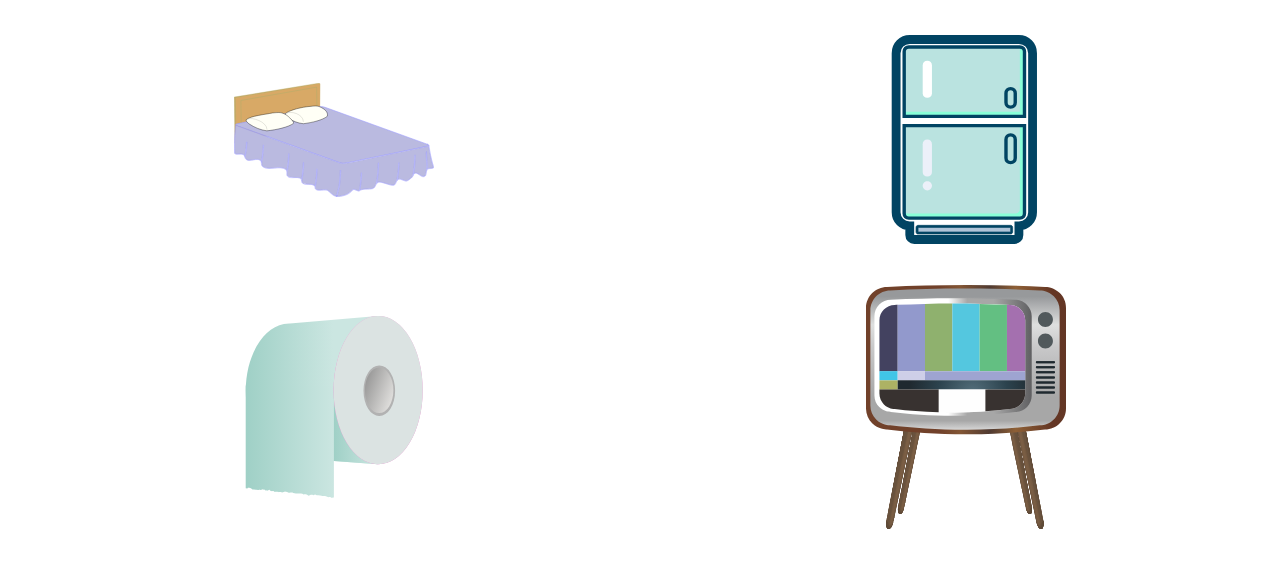
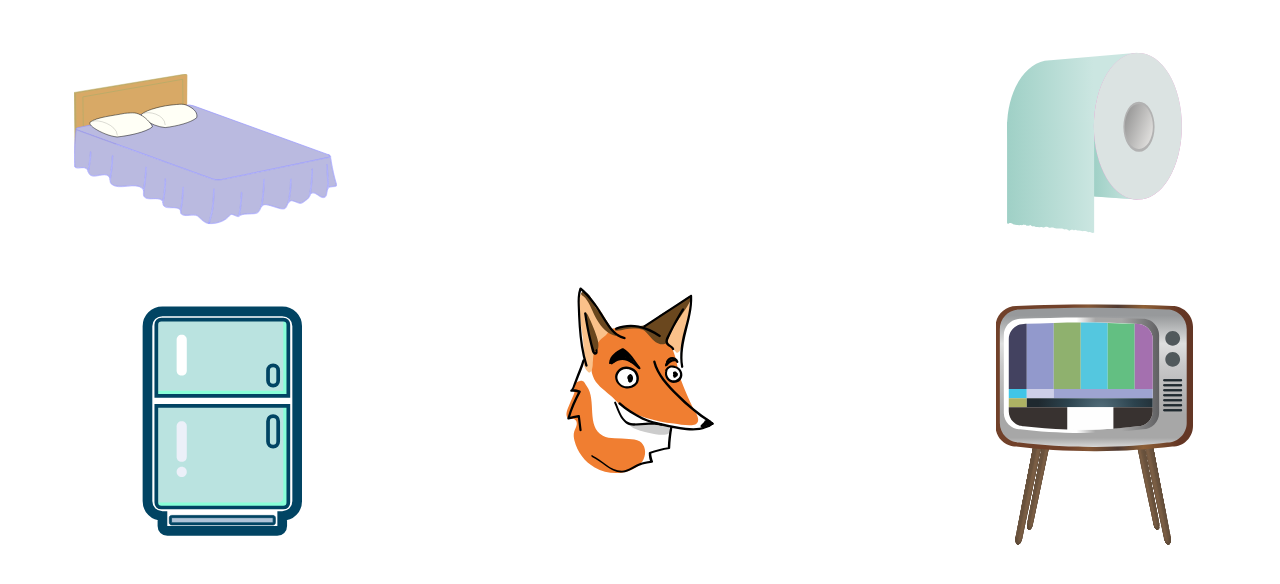
Before and after one commit to nitzanmoisestud/snifskrub, a plain HTML site: page index.html in a window 1280 px wide. Drawn offline with Linux system fonts and the light colour scheme.

Commit message:
change home screen to svg veiw box

```diff
--- a/index.html
+++ b/index.html
@@ -7,14 +7,18 @@
     <title>Document</title>
 </head>
 <body>
-    <main>
-        <section id="rooms">
-            <div class="room" data-room="bedroom"><img src="assets/bed.svg" alt="bed"></div>
-            <div class="room" data-room="kitchen"><img src="assets/1515133637.svg" alt=""></div>
-            <div class="room" data-room="bathroom"><img src="assets/PeterM-Toilet-paper-roll-revisited.svg" alt=""></div>
-            <div class="room" data-room="livingroom"><img src="assets/publicdomainq-tv.svg" alt=""></div>
-        </section>
-    </main>
+    <svg  xmlns="http://www.w3.org/2000/svg" viewBox="0 0 1920 1080">
+        <g class="rooms">
+
+            <image  class="room-icon bedroom" data-room="bedroom" href="assets/bed.svg" />
+            <image class="room-icon bathroom" data-room="bathroom" href="assets/PeterM-Toilet-paper-roll-revisited.svg" />
+            <image   class="room-icon kitchen" data-room="kitchen" href="assets/1515133637.svg" />
+            <image  class="room-icon livingroom" data-room="livingroom" href="assets/publicdomainq-tv.svg" />
+        </g>
+        <image class="snif" href="assets/Snif-logo-01.svg">
+
+    </svg>
+
 
     <script src="main.js"></script>
 </body>
--- a/main.js
+++ b/main.js
@@ -3,7 +3,7 @@
 window.addEventListener('load', start)
 
 // Global variables
-const rooms = document.querySelectorAll('.room');
+const rooms = document.querySelectorAll('.room-icon');
 
 function start(){
 console.log('start');
--- a/style.css
+++ b/style.css
@@ -1,59 +1,38 @@
-main > #rooms{
-    display: grid;
-    grid-template-columns:  1fr 1fr;
-    grid-template-rows: 1fr 1fr;
-    grid-column-start: 1;
-    grid-column-end: -1;
-
-  /* grid-template-columns: repeat(auto-fill, minmax(200px, 1fr));
-  grid-gap: 2rem; */
-  /* padding: 5%; */
-  align-items: center;
 
 
+/* SVG home page */
+
+svg>.rooms> .bedroom{
+    width: 400px;
+    height: auto;
+    x: 100px;
+    y: 100;
+    cursor: pointer;
+}
+svg > .rooms> .kitchen{
+    width: 250px;
+    height: auto;
+    x: 200px;
+    y: 450;
+    cursor: pointer;
+}
+svg > .rooms> .bathroom{
+    width: 300px;
+    height: auto;
+    x: 1500px;
+    y: 50;
+    cursor: pointer;
+}
+svg > .rooms>.livingroom{
+    width: 300px;
+    height: auto;
+    x: 1500px;
+    y: 450;
+    cursor: pointer;
+}
+svg> .snif{
+   width: 250px;
+   x:65vw;
+   y: 50vh;
 
 }
-main{
-    display: grid;
-    grid-template-columns: repeat(12, 1fr);
-    align-items: center;
-    justify-content: center;
-
-}
-.room > img{
-
-    width: 200px;
-    height: auto;
-    padding: 5%;
-    cursor: pointer;
-
-
-}
-.room{
-
-    justify-self: center;
-}
-.room:first-child> img{
-    grid-column-start: 1;
-    grid-row-start: 1;
-
-}
-.room:nth-child(2){
-    grid-column-start: 2;
-    grid-row-start: 1;
-
-}
-.room:nth-child(2) img{
-    width: 150px;
-
-}
-.room:nth-child(3){
-    grid-column-start: 1;
-    grid-row-start: 2;
-
-}
-.room:nth-child(4){
-    grid-column-start: 2;
-    grid-row-start: 2;
-
-}
```
Also changed, not shown: assets/Snif solo el-01.svg (added), assets/Snif solo lys.svg (added), assets/Snif solo vand-01.svg (added), assets/Snif solo varme.svg (added), assets/Snif-logo-01.svg (added), assets/bathroom-svg-icons-01.svg (deleted).
